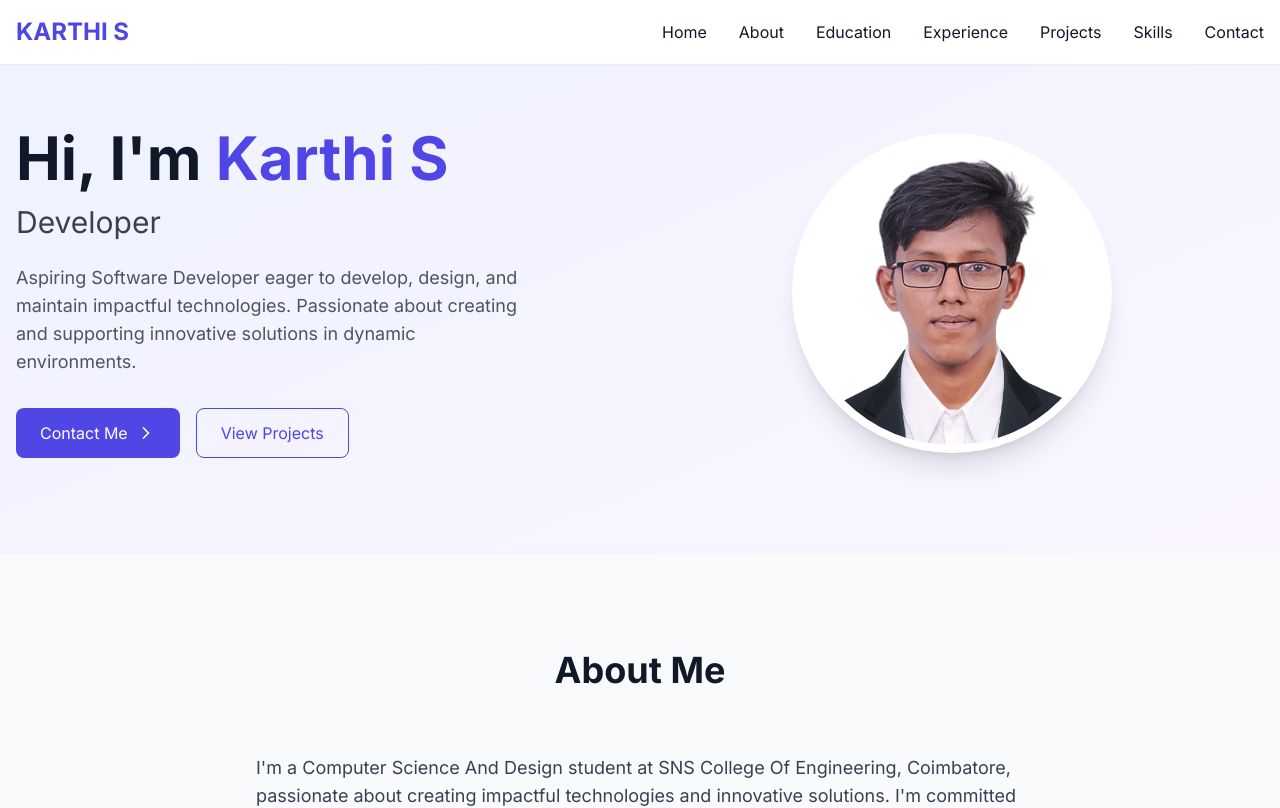
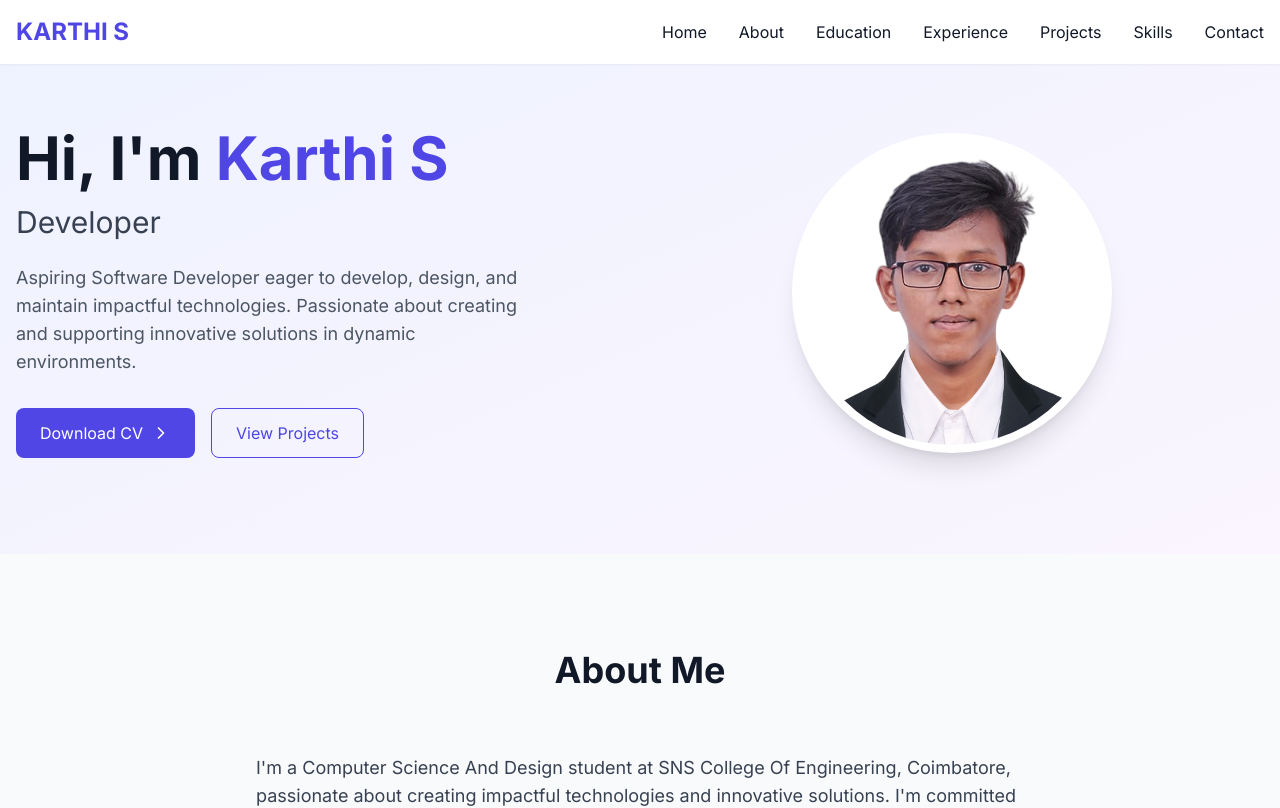
Before and after one commit to Karthi788/MyPortfolio, a React (Vite) app: page / in a window 1280 px wide. Shown: the top 808 px of the page. Built offline with nearby package versions, Linux system fonts and the light colour scheme.

Commit message:
new Update App.tsx

```diff
--- a/src/App.tsx
+++ b/src/App.tsx
@@ -4,6 +4,7 @@ import emailjs from 'emailjs-com';
 import toast, { Toaster } from 'react-hot-toast';
 import photo from '../Images/karthiphoto.png';
 import summarize from '../Images/summarizer.webp';
+import cvFile from "../Images/Karthi-S-resume.pdf";
 
 function App() {
   const [isMenuOpen, setIsMenuOpen] = useState(false);
@@ -99,11 +100,13 @@ function App() {
             </p>
             <div className="flex space-x-4">
               <a
-                href="#contact"
+                href={cvFile} // Use the imported file
+                download="Karthi_CV.pdf" // Ensures the file downloads
                 className="px-6 py-3 bg-indigo-600 text-white rounded-lg hover:bg-indigo-700 transition-colors flex items-center"
               >
-                Contact Me <ChevronRight size={20} className="ml-2" />
+                Download CV <ChevronRight size={20} className="ml-2" />
               </a>
+
               <a
                 href="#projects"
                 className="px-6 py-3 border border-indigo-600 text-indigo-600 rounded-lg hover:bg-indigo-50 transition-colors"
```
